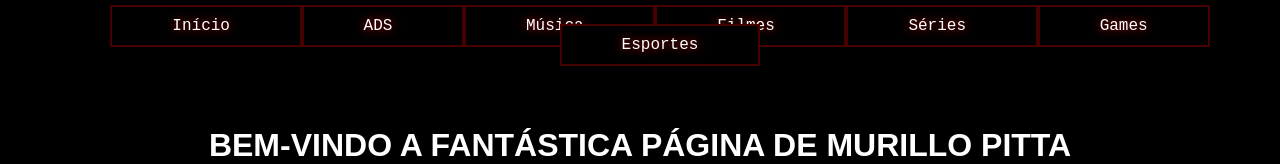
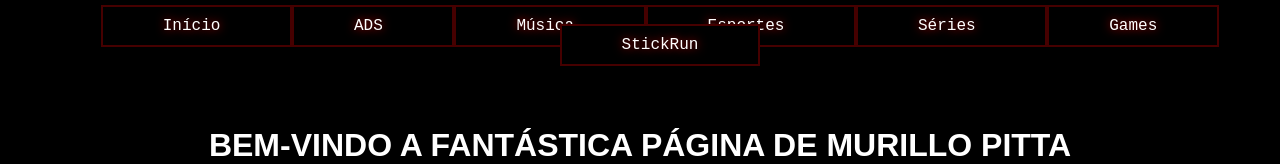
Before and after one commit to Senketsuh/minhapagina, a plain HTML site: page index.html in a window 1280 px wide. Shown: the top 164 px of the page. Drawn offline with Linux system fonts and the light colour scheme.

Commit message:
add unity game

```diff
--- a/index.html
+++ b/index.html
@@ -9,10 +9,10 @@
 	<li> <a href="index.html"> Início </a>
 	<li> <a href="ads.html"> ADS </a>
 	<li> <a href="musica.html"> Música </a>
-	<li> <a href="filmes.html"> Filmes </a>
+	<li> <a href="esporte.html"> Esportes </a>
 	<li> <a href="series.html"> Séries </a>
 	<li> <a href="games.html"> Games </a>
-	<li> <a href="esporte.html"> Esportes </a>
+	<li> <a href="unity.html"> StickRun </a>
 	</ul>
 	</div>
 	<br><br>
```
